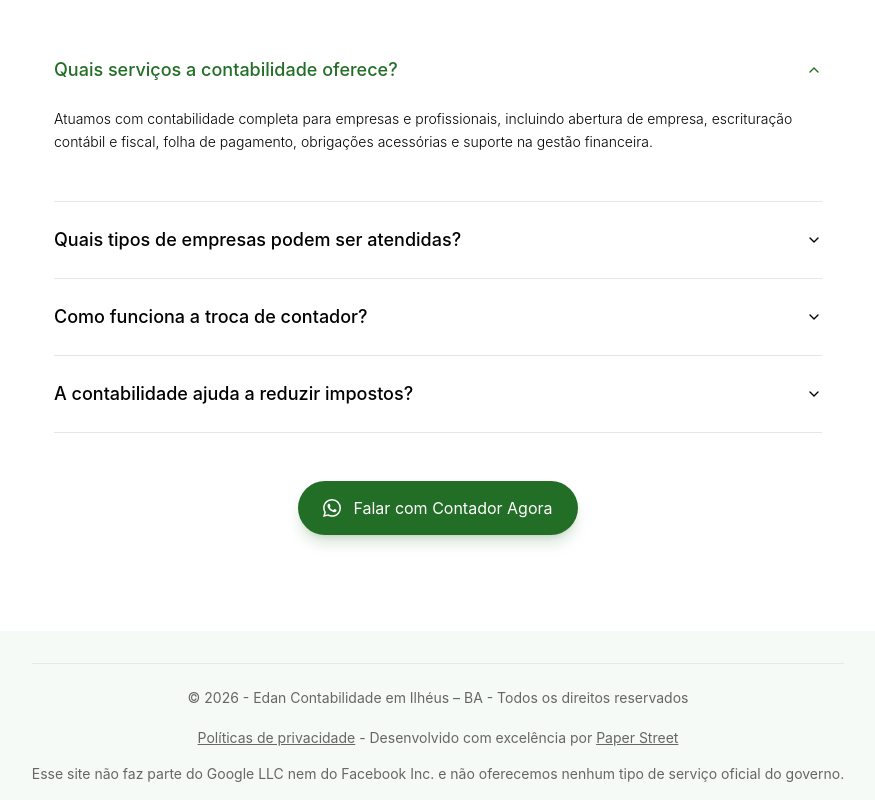
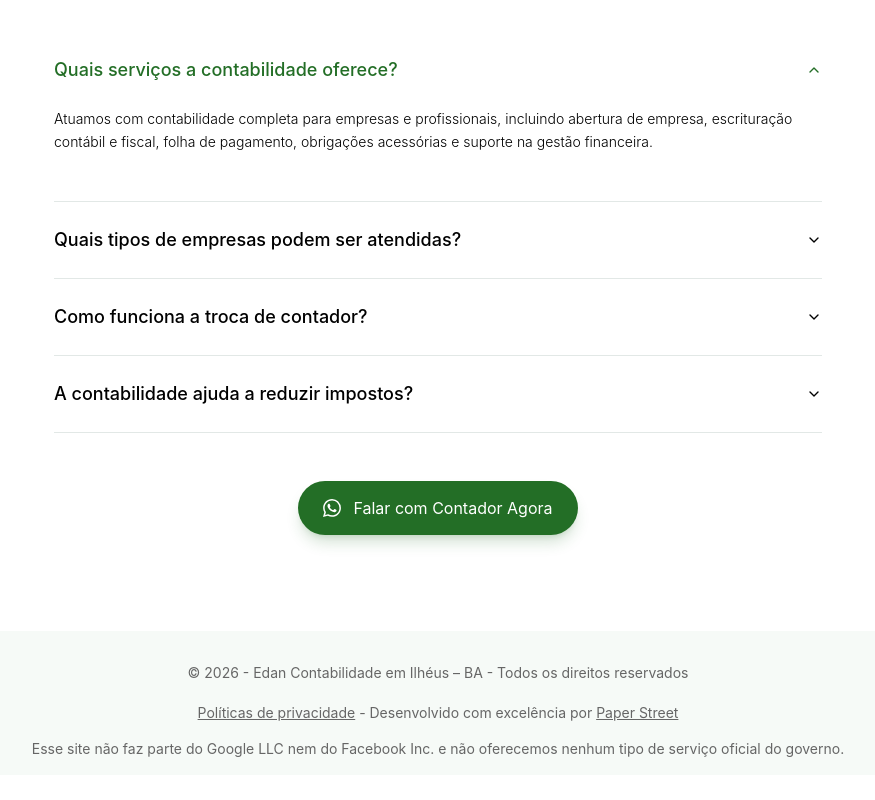
Before and after one commit to Paper-Street-Softwares/LPS-Edan, a React (Vite) app: page / in a window 1280 px wide. Shown: the part 6000-6800 px from the top of the page, without its empty margins (202-1077 px from the left). After the commit the page ends 6775 px from the top, so only its background shows below. Built offline with nearby package versions, Linux system fonts and the light colour scheme.

Commit message:
fix: Remove linha footer

```diff
--- a/src/components/sections/FooterNovoTemplate.jsx
+++ b/src/components/sections/FooterNovoTemplate.jsx
@@ -221,11 +221,11 @@ function FooterNovoTemplate({
               )}
             </div>
 
-            <hr
+            {/* <hr
               className={`pb-6 border-t ${text} ${
                 colorMode === 'light' ? 'opacity-90' : 'opacity-20'
               } w-full`}
-            />
+            /> */}
 
             {/* Footer Bottom */}
             <div
```
